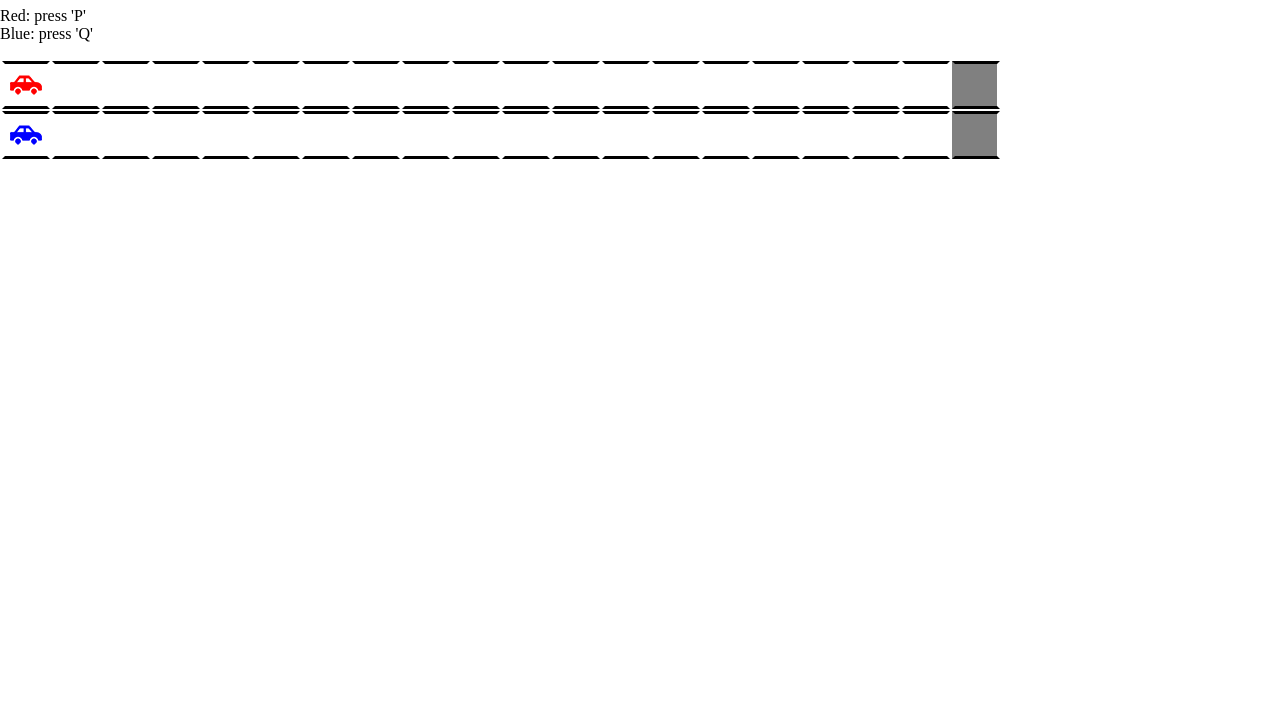
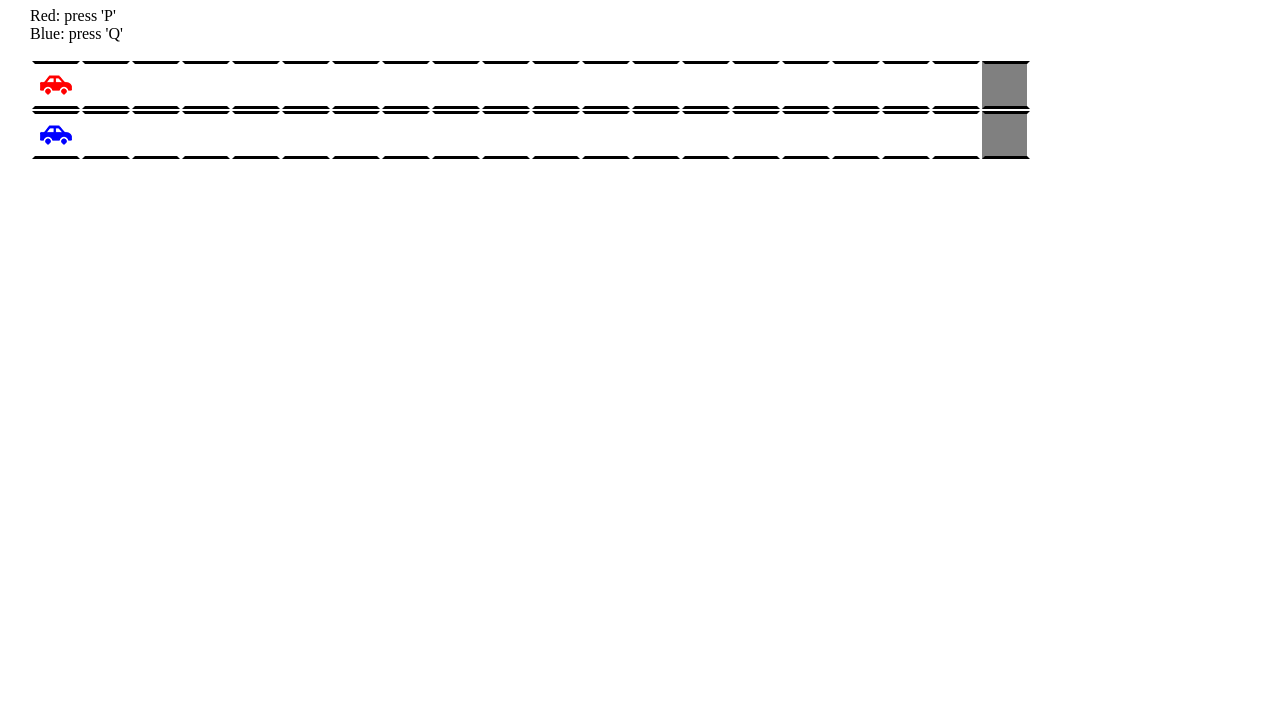
Before and after one commit to danieldelacruz01/javascript-racer, a plain HTML site: page index.html in a window 1280 px wide. Shown: the part 73-800 px from the top of the page. Drawn offline with nearby package versions, Linux system fonts and the light colour scheme.

Commit message:
improve layout

```diff
--- a/index.html
+++ b/index.html
@@ -14,6 +14,7 @@
 
 </head>
 <body>
+<div id = "main">
   <h1>JS racer</h1>
   <p>Red: press 'P' <br> Blue: press 'Q'</p>
   <table class="racer_table">
@@ -62,6 +63,6 @@
       <td id = "final"></td>
   </table>
 
-
+</div>
 </body>
 </html>
--- a/main.css
+++ b/main.css
@@ -26,3 +26,7 @@
   background-repeat: no-repeat;
   background-position: center;
 }
+
+#main {
+  margin-left: 30px;
+}
```
